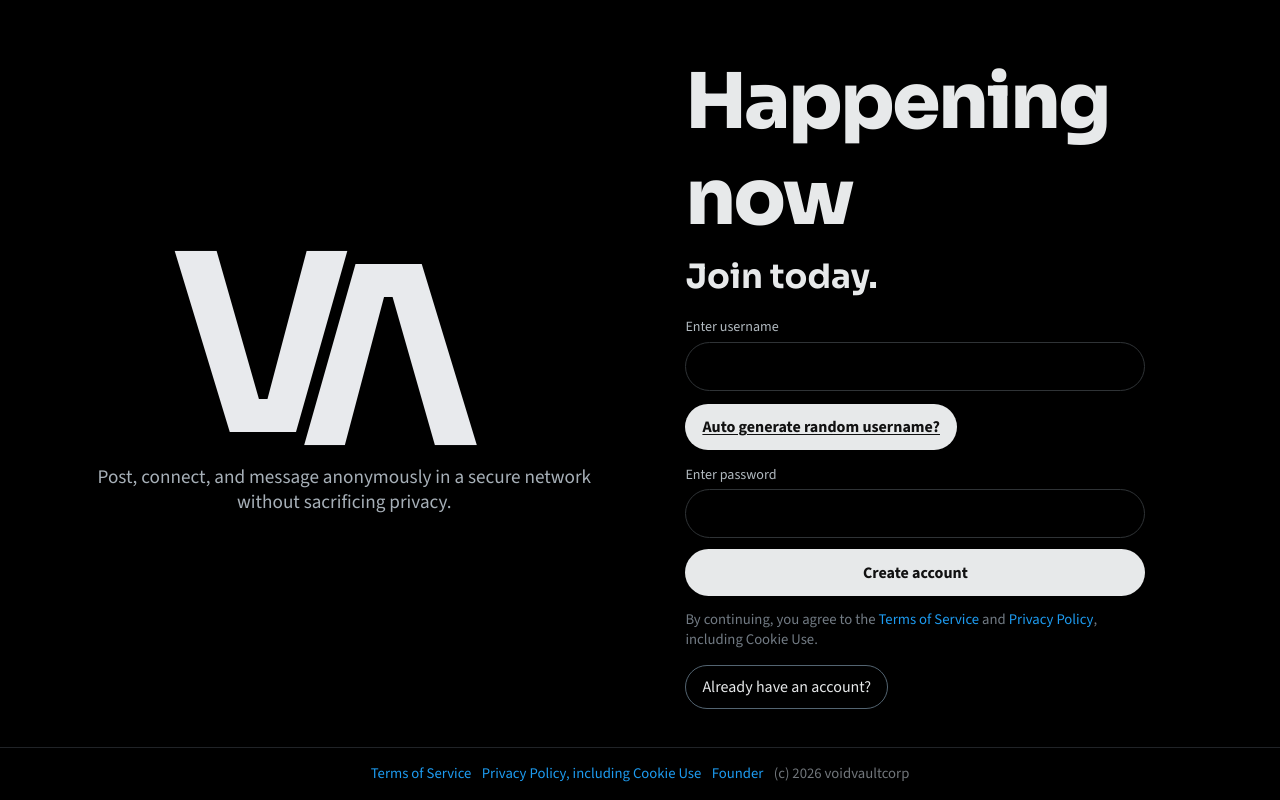
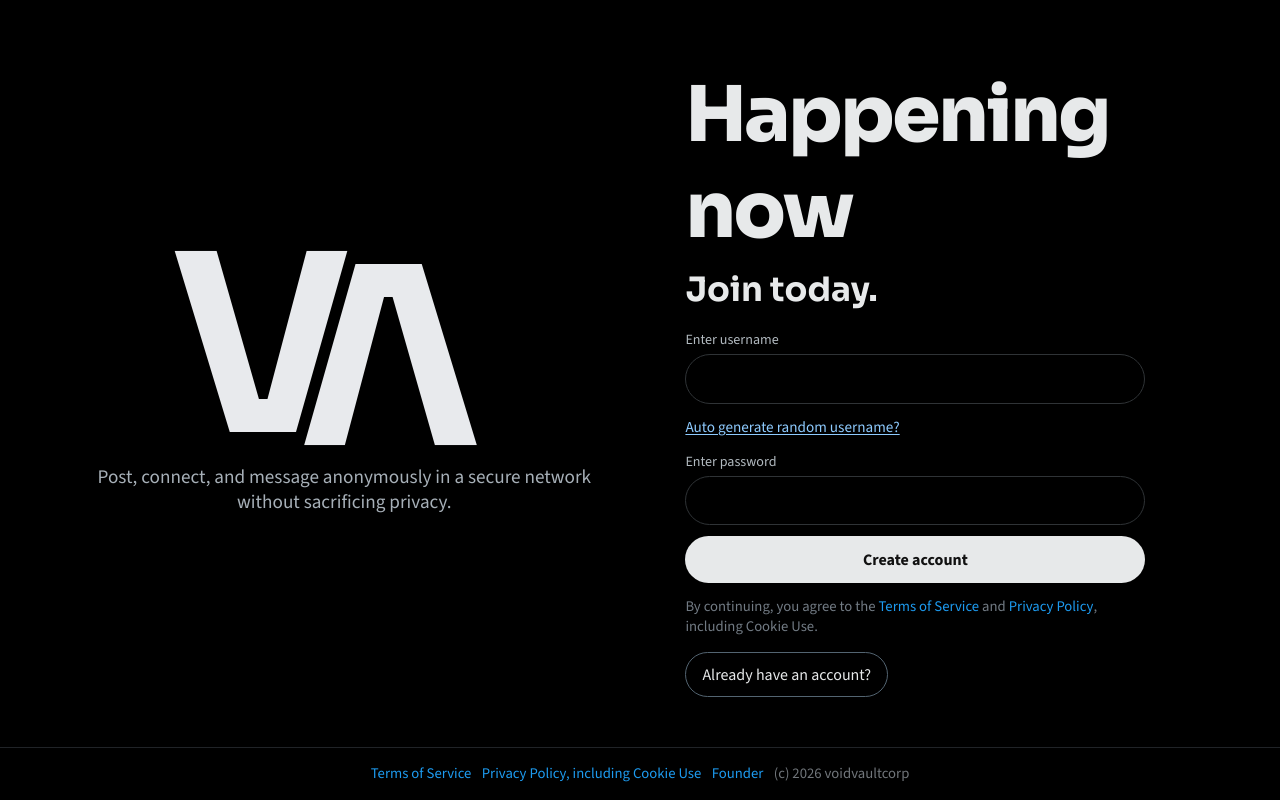
Before and after one commit to vivekyarra/voidvault-frontend, a React (Vite) app: page / in a window 1280 px wide. Built offline with nearby package versions, Linux system fonts and the light colour scheme; no server answers.

Commit message:
Render username generator as plain clickable text

```diff
--- a/src/App.css
+++ b/src/App.css
@@ -133,20 +133,20 @@
 }
 
 .username-suggest-link {
-  border: 0;
-  background: transparent;
+  display: inline;
   color: #8ecbff;
   cursor: pointer;
   font: inherit;
   font-size: 0.95rem;
-  padding: 0;
+  font-weight: 500;
   text-decoration: underline;
   text-underline-offset: 2px;
 }
 
-.username-suggest-link:disabled {
+.username-suggest-link[aria-disabled="true"] {
   opacity: 0.7;
-  cursor: not-allowed;
+  pointer-events: none;
+  cursor: default;
 }
 
 .auth-form button:disabled {
--- a/src/App.tsx
+++ b/src/App.tsx
@@ -1,4 +1,4 @@
-import { type FormEvent, useEffect, useState } from "react";
+import { type FormEvent, type KeyboardEvent, useEffect, useState } from "react";
 import { persistSessionToken, requestJson } from "./api";
 import { AdminPanel } from "./admin/AdminPanel";
 import { Dashboard } from "./dashboard/Dashboard";
@@ -156,6 +156,15 @@ export default function App() {
     }
   }
 
+  function handleUsernameSuggestKeydown(event: KeyboardEvent<HTMLSpanElement>) {
+    if (event.key === "Enter" || event.key === " ") {
+      event.preventDefault();
+      if (!isGeneratingUsername && !isSubmitting) {
+        void handleGenerateUsername();
+      }
+    }
+  }
+
   if (routePath === "/terms") {
     return <TermsPage onNavigateHome={() => handleNavigate("/")} />;
   }
@@ -226,16 +235,22 @@ export default function App() {
 
             {authMode === "signup" ? (
               <p className="username-suggest-line">
-                <button
+                <span
                   className="username-suggest-link"
-                  disabled={isGeneratingUsername || isSubmitting}
-                  type="button"
-                  onClick={() => void handleGenerateUsername()}
+                  aria-disabled={isGeneratingUsername || isSubmitting}
+                  role="button"
+                  tabIndex={isGeneratingUsername || isSubmitting ? -1 : 0}
+                  onClick={() => {
+                    if (!isGeneratingUsername && !isSubmitting) {
+                      void handleGenerateUsername();
+                    }
+                  }}
+                  onKeyDown={handleUsernameSuggestKeydown}
                 >
                   {isGeneratingUsername
                     ? "Generating username..."
                     : "Auto generate random username?"}
-                </button>
+                </span>
               </p>
             ) : null}
 
```
